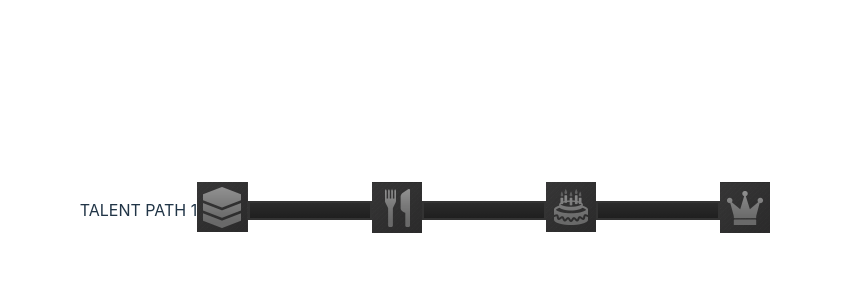
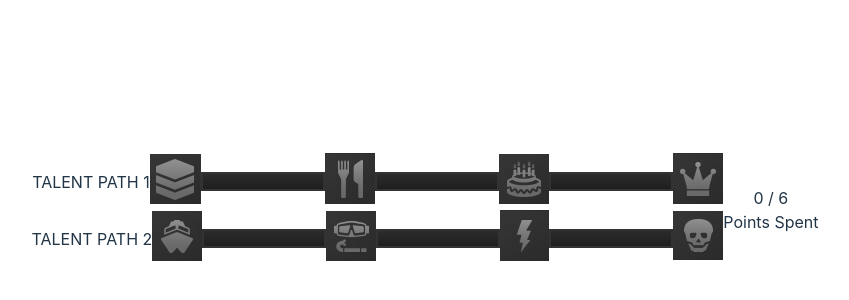
Before and after one commit to hongyisyue/DnDBeyondFEC, a React (Vite) app: page / in a window 1280 px wide. Shown: the part 190-490 px from the top of the page, without its empty margins (215-1064 px from the left). Built offline with nearby package versions, Linux system fonts and the light colour scheme.

Commit message:
1. fix 2 small bugs 2. add components

```diff
--- a/src/App.tsx
+++ b/src/App.tsx
@@ -11,15 +11,15 @@ import cake_img_b from './assets/cake_icon-bright.png'
 import cake_img_d from './assets/cake_icon-dark.png'
 import crown_img_b from './assets/crown_icon-bright.png'
 import crown_img_d from './assets/crown_icon-dark.png'
-import cruise_img_b from './assets/cruise_icon-dark.png'
-import cruise_img_d from './assets/cruise_icon-bright.png'
-import snorkel_img_b from './assets/snorkel_icon-dark.png'
-import snorkel_img_d from './assets/snorkel_icon-bright.png'
-import thunder_img_b from './assets/thunder_icon-dark.png'
-import thunder_img_d from './assets/thunder_icon-bright.png'
-import skeleton_img_b from './assets/skeleton_icon-dark.png'
-import skeleton_img_d from './assets/skeleton_icon-bright.png'
-import { pathBuilder } from './utils/helper'
+
+import cruise_img_d from './assets/cruise_icon-dark.png'
+import cruise_img_b from './assets/cruise_icon-bright.png'
+import snorkel_img_d from './assets/snorkel_icon-dark.png'
+import snorkel_img_b from './assets/snorkel_icon-bright.png'
+import thunder_img_d from './assets/thunder_icon-dark.png'
+import thunder_img_b from './assets/thunder_icon-bright.png'
+import skeleton_img_d from './assets/skeleton_icon-dark.png'
+import skeleton_img_b from './assets/skeleton_icon-bright.png'
 import RunePath from './components/RunePath'
 
 const totalPoints: Readonly<number> = 6;
@@ -98,12 +98,31 @@ function App() {
 
   return (
     <>
+      <div className="row">
+        <div className="col-9">
+          <div className="row">
             <RunePath
               title='TALENT PATH 1'
               runes={[deck, fork, cake, crown]}
               onPointUpdate={onPointUpdate}
             >
             </RunePath>
+
+          </div>
+          <div className="row">
+            <RunePath
+              title='TALENT PATH 2'
+              runes={[cruise, snorkel, thunder, skeleton]}
+              onPointUpdate={onPointUpdate}
+            >
+            </RunePath>
+          </div>
+        </div>
+        <div className="col-3">
+          <div>{`${totalPoints - points} / ${totalPoints}`}</div>
+          <div>Points Spent</div>
+        </div>
+      </div>
     </>
   )
 }
--- a/src/components/RunePath.tsx
+++ b/src/components/RunePath.tsx
@@ -18,7 +18,7 @@ function RunePath(props: { title: string, runes: TRune[], onPointUpdate: (change
         switch (change.point_change) {
             case -1:
                 //learn a rune
-                if (change.rune.next_rune && remainPoint > 1) {
+                if (change.rune.next_rune && remainPoint > 0) {
 
                     const updatedRune = { ...change.rune.next_rune, learnable: true }; // Create a new object
                     change.rune.next_rune = updatedRune; // Update reference
```
Lines whose indentation alone changed are shown as unchanged.
